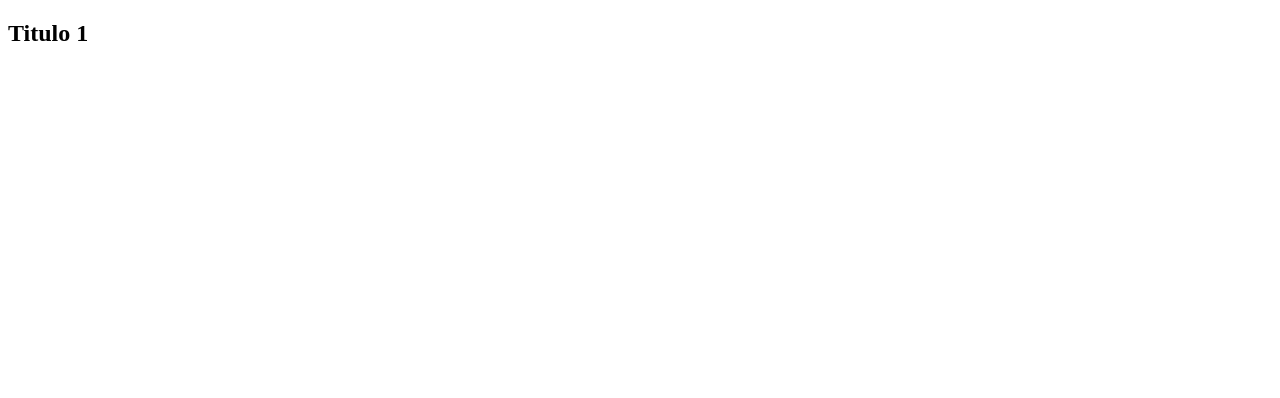
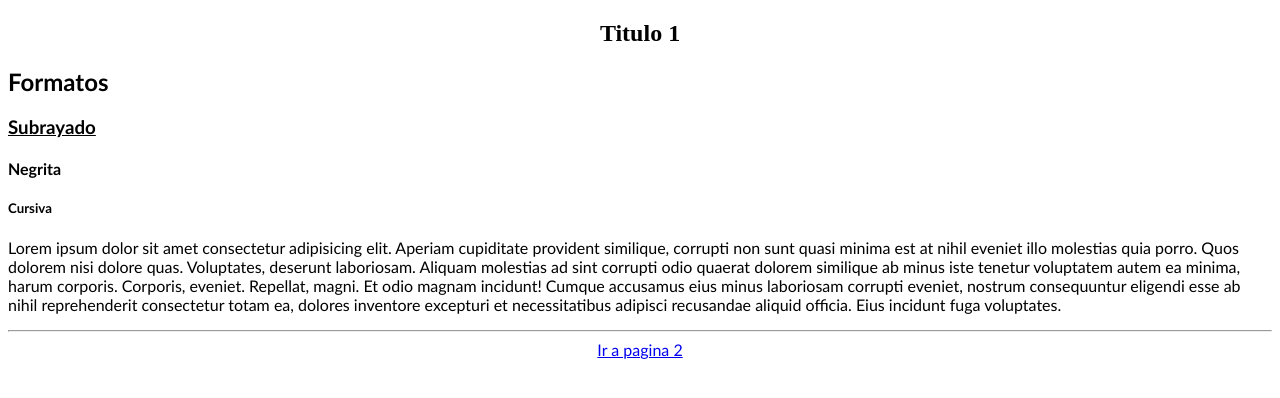
Before and after one commit to Giliester/Web1, a plain HTML site: page index.html in a window 1280 px wide. Drawn offline with Linux system fonts and the light colour scheme.

Commit message:
Commit c-26-08-2025

```diff
--- a/index.html
+++ b/index.html
@@ -3,12 +3,34 @@
 <head>
   <meta charset="UTF-8">
   <meta name="viewport" content="width=device-width, initial-scale=1.0">
-  <title>Pagina</title>
+  <title>Pagina 1</title>
   <link rel="shortcut icon" href="./Corgi.jpg" type="image/x-icon">
 </head>
 <body>
-  <section>
+  <section style="text-align: center; font-weight: bold;">
     <h1>Titulo 1</h1>
+  </section>
+  <section style="font-family:'Gill Sans', 'Gill Sans MT', Calibri, 'Trebuchet MS', sans-serif;">
+    <h2>Formatos</h2>
+    <div style="text-decoration: underline;">
+      <h3>Subrayado</h3>
+    </div>
+    <div style="font-weight: bold;">
+      <h4>Negrita</h4>
+    </div>
+    <div style="font-weight: italic;">
+      <h5>Cursiva</h5>
+      <p>Lorem ipsum dolor sit amet consectetur adipisicing elit. Aperiam cupiditate provident similique, corrupti non sunt quasi minima est at nihil eveniet illo molestias quia porro. Quos dolorem nisi dolore quas.
+      Voluptates, deserunt laboriosam. Aliquam molestias ad sint corrupti odio quaerat dolorem similique ab minus iste tenetur voluptatem autem ea minima, harum corporis. Corporis, eveniet. Repellat, magni. Et odio magnam incidunt!
+      Cumque accusamus eius minus laboriosam corrupti eveniet, nostrum consequuntur eligendi esse ab nihil reprehenderit consectetur totam ea, dolores inventore excepturi et necessitatibus adipisci recusandae aliquid officia. Eius incidunt fuga voluptates.</p>
+    </div>
+    <hr>
+    <div style="text-align: center;">
+      <a href="./ancla/pagina 2.html">Ir a pagina 2</a>
+    </div>
   </section>
 </body>
 </html>
+
+<!-- Hacer 3 paginas con todo lo visto en clase, titulos, ,parrafos, formatos, anclas,
+ saltos de linea, y deben de conectarse entre si, cada una con un favicon diferentes siendo el formato en .ico -->
```
Also changed, not shown: ancla/pagina 2.html (added, +11 -0 lines).
